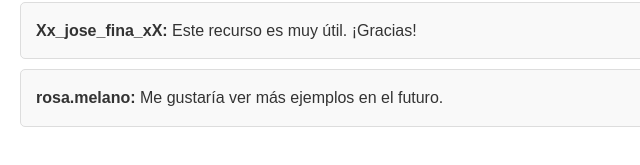
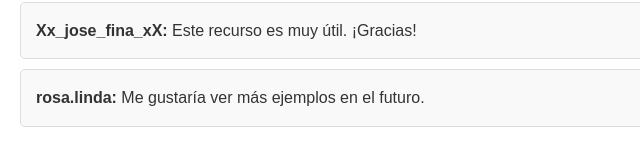
Before and after one commit to sn41lz/intermo, a plain HTML site: page Recursos/recruso1.html in a window 1280 px wide. Shown: the part 1287-1452 px from the top of the page, 0-640 px from the left. Drawn offline with Linux system fonts and the light colour scheme.

Commit message:
Update recruso1.html

```diff
--- a/Recursos/recruso1.html
+++ b/Recursos/recruso1.html
@@ -53,7 +53,7 @@
             <p><strong>Xx_jose_fina_xX:</strong> Este recurso es muy útil. ¡Gracias!</p>
         </div>
         <div class="comentario">
-            <p><strong>rosa.melano:</strong> Me gustaría ver más ejemplos en el futuro.</p>
+            <p><strong>rosa.linda:</strong> Me gustaría ver más ejemplos en el futuro.</p>
         </div>
 </section>
 </body>
```
